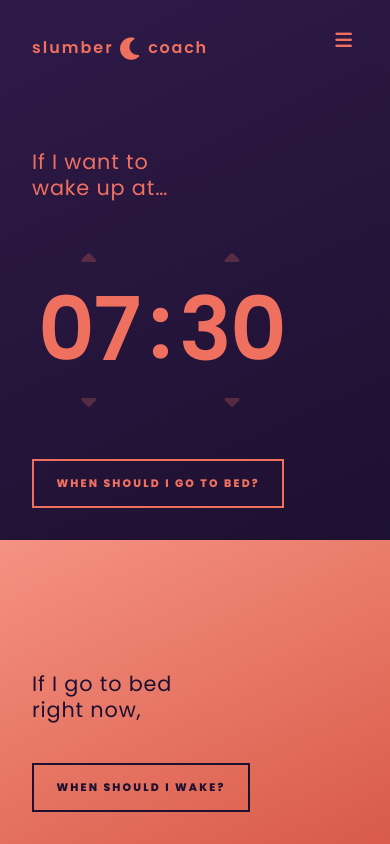
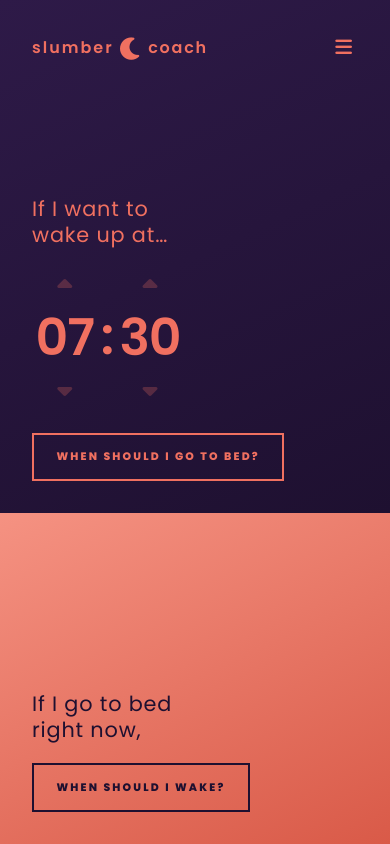
Before and after one commit to kvn-c/slumber-coach, a React (Vite) app: page / in a window 390 px wide. Built offline with nearby package versions, Linux system fonts and the light colour scheme.

Commit message:
Mobile-first layout with explicit spacing control

```diff
--- a/src/App.css
+++ b/src/App.css
@@ -1,16 +1,26 @@
 /* ─── Layout ──────────────────────────────────────────────────────── */
+
+html,
+body,
+#root {
+  height: auto;
+  min-height: 100%;
+  overflow: auto;
+}
 
 .app {
   display: flex;
-  height: 100vh;
-  overflow: hidden;
+  flex-direction: column;
+  height: auto;
+  min-height: 100vh;
+  overflow: visible;
 }
 
 .panel {
   flex: 1;
   display: flex;
   flex-direction: column;
-  padding: 1.5rem 3rem 5rem;
+  padding: 2rem;
   position: relative;
   overflow: hidden;
 }
@@ -31,14 +41,15 @@
     var(--coral-dark) 100%
   );
   color: var(--purple);
-  justify-content: center;
+  justify-content: flex-start;
+  padding-top: 3rem;
 }
 
 /* ─── Burger ──────────────────────────────────────────────────────── */
 
 .burger {
   position: fixed;
-  top: 1.5rem;
+  top: 1.9rem;
   right: 1.75rem;
   z-index: 150;
   background: none;
@@ -49,9 +60,9 @@
   padding: 0.4rem;
   line-height: 1;
 }
-@media screen and (min-width: 680px) {
+@media screen and (min-width: 768px) {
   .burger {
-    color: var(--purple);
+    top: 1.5rem;
   }
 }
 
@@ -63,7 +74,6 @@
   flex-direction: column;
   justify-content: flex-end;
   align-items: start;
-  gap: 2.5rem;
   position: relative;
   z-index: 1;
 }
@@ -75,7 +85,7 @@
   font-weight: 500;
   letter-spacing: 0.04em;
   line-height: 1.25;
-  /* text-transform: uppercase; */
+  margin-bottom: 1.25rem;
 }
 
 /* ─── CTA Button ──────────────────────────────────────────────────── */
@@ -119,30 +129,36 @@
   transform: translateY(-1px);
 }
 
-/* ─── Mobile ──────────────────────────────────────────────────────── */
+/* ─── Desktop ─────────────────────────────────────────────────────── */
 
-@media (max-width: 680px) {
+@media (min-width: 680px) {
   html,
   body,
   #root {
-    height: auto;
-    min-height: 100%;
-    overflow: auto;
+    height: 100%;
+    overflow: hidden;
   }
 
   .app {
-    flex-direction: column;
-    height: auto;
-    min-height: 100vh;
-    overflow: visible;
+    flex-direction: row;
+    height: 100vh;
+    overflow: hidden;
   }
 
   .panel {
-    padding: 2rem;
+    padding: 1.5rem 3rem 5rem;
   }
 
   .panel--light {
-    justify-content: flex-start;
-    padding-top: 3rem;
+    justify-content: center;
+    padding-top: 1.5rem;
+  }
+
+  .burger {
+    color: var(--purple);
+  }
+
+  .headline {
+    margin-bottom: 2.5rem;
   }
 }
--- a/src/components/TimePicker.css
+++ b/src/components/TimePicker.css
@@ -2,6 +2,7 @@
   display: flex;
   align-items: center;
   gap: 0.15rem;
+  margin-bottom: 1.5rem;
 }
 
 .tp__unit {
@@ -12,7 +13,7 @@
 }
 
 .tp__digit {
-  font-size: clamp(3.25rem, 6.5vw, 5.25rem);
+  font-size: clamp(2.5rem, 13vw, 4rem);
   font-weight: 600;
   line-height: 1;
   letter-spacing: -0.02em;
@@ -22,12 +23,11 @@
 }
 
 .tp__colon {
-  font-size: clamp(3.25rem, 6.5vw, 5.25rem);
+  font-size: clamp(2.5rem, 13vw, 4rem);
   font-weight: 600;
   line-height: 1;
   color: inherit;
   padding: 0 0.05rem;
-  /* Visually center between digits, accounting for arrow button height */
   margin-top: -0.05em;
 }
 
@@ -67,9 +67,13 @@
   transform: scale(0.9);
 }
 
-@media (max-width: 680px) {
+@media (min-width: 680px) {
+  .tp {
+    margin-bottom: 2.5rem;
+  }
+
   .tp__digit,
   .tp__colon {
-    font-size: 5.5rem;
+    font-size: clamp(3.25rem, 6.5vw, 5.25rem);
   }
 }
```
